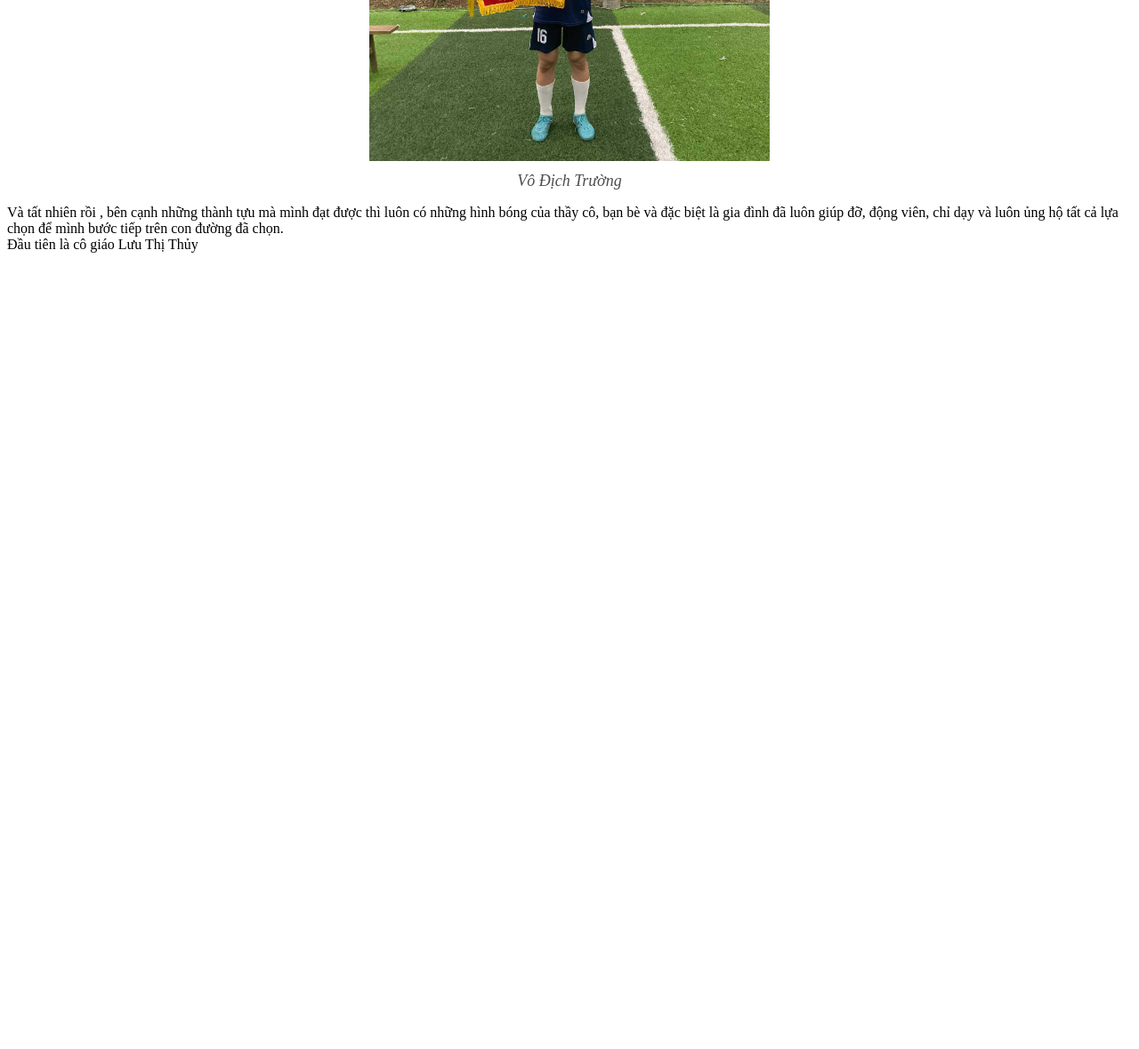
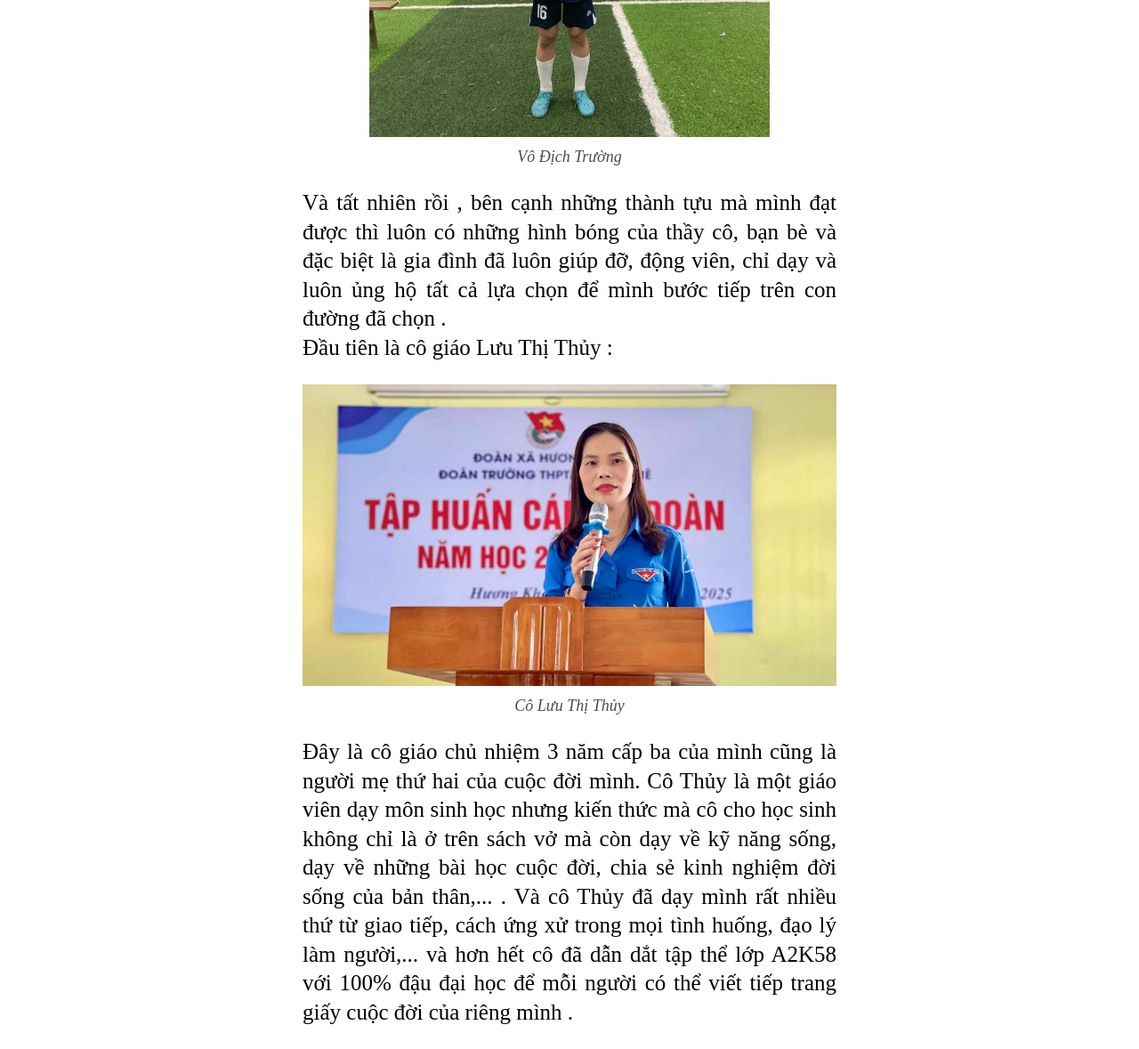
Before and after one commit to nguyenngochieumamtit21-spec/project-ve.ban.than, a plain HTML site: page index.html in a window 1280 px wide. Shown: the part 4580-5759 px from the top of the page at 89% size. Before the commit the page ends 4880 px from the top, so only its background shows below. Drawn offline with Linux system fonts and the light colour scheme.

Commit message:
sửa lần 4

```diff
--- a/index.html
+++ b/index.html
@@ -7,16 +7,17 @@
     <link rel="stylesheet" href="style.css" />
   </head>
   <body>
-    <div class="h1"><h1>Cố Gắng Chưa Chắc Đã Thành Công Nhưng Không Cố Gắng Sẽ Thất Bại</h1>
+    <div class="h1">
+      <h1>Cố Gắng Chưa Chắc Đã Thành Công Nhưng Không Cố Gắng Sẽ Thất Bại</h1>
     </div>
     <div class="h2">
       <h2>
-      Nguyễn Ngọc Hiếu (sinh năm 2007), sinh viên năm 1 ngành kỹ thuật phần mềm
-      , sinh ra và lớn lên ở Hà Tĩnh, là một chàng trai luôn thể hiện mình là
-      người tràn đầy năng lượng tích cực và luôn mang đến niềm vui cho mọi
-      người. Sinh ra ở một huyện quê nghèo miền núi, Ngọc Hiếu may mắn
-      được sống trong gia đình có bố mẹ luôn ủng hộ và tạo động lực trên con
-      đường theo đuổi tri thức để có thể đạt được những thành tích như thời điểm
+        Nguyễn Ngọc Hiếu (sinh năm 2007), sinh viên năm 1 ngành kỹ thuật phần
+        mềm , sinh ra và lớn lên ở Hà Tĩnh, là một chàng trai luôn thể hiện mình
+        là người tràn đầy năng lượng tích cực và luôn mang đến niềm vui cho mọi
+        người. Sinh ra ở một huyện quê nghèo miền núi, Ngọc Hiếu may mắn được
+        sống trong gia đình có bố mẹ luôn ủng hộ và tạo động lực trên con đường
+        theo đuổi tri thức để có thể đạt được những thành tích như thời điểm
         hiện tại.
       </h2>
     </div>
@@ -27,14 +28,14 @@
     <div class="a1">
       <p>
         Từ khi bước chân vào giảng đường đại học, với sự giúp đỡ của các thầy cô
-      và bạn bè cũng là động lực để mình ngày càng cố gắng hoàn thiện bản thân.
-      Biết đến trường Đại học Công Nghiệp Hà Nội từ khi còn ngồi trên ghế trung
-      học cơ sở, mình đã xác định được đây sẽ là ngôi trường đại học tương lai
-      của bản thân. Ngay sau khi thi tốt nghiệp THPT, có rất nhiều lựa chọn về
-      ngành học, mình đã chọn theo học ngành kỹ thuật phần mềm và trở thành sinh
-      viên tại ngôi trường mà mình mơ ước từ lâu. Ngay từ nhỏ mình đã có mơ ước
-      được làm ở bộ phận quản lý và kỹ sư cho các doanh nghiệp nước ngoài nên
-      mình đã chọn ngành học tại ngôi trường này.
+        và bạn bè cũng là động lực để mình ngày càng cố gắng hoàn thiện bản
+        thân. Biết đến trường Đại học Công Nghiệp Hà Nội từ khi còn ngồi trên
+        ghế trung học cơ sở, mình đã xác định được đây sẽ là ngôi trường đại học
+        tương lai của bản thân. Ngay sau khi thi tốt nghiệp THPT, có rất nhiều
+        lựa chọn về ngành học, mình đã chọn theo học ngành kỹ thuật phần mềm và
+        trở thành sinh viên tại ngôi trường mà mình mơ ước từ lâu. Ngay từ nhỏ
+        mình đã có mơ ước được làm ở bộ phận quản lý và kỹ sư cho các doanh
+        nghiệp nước ngoài nên mình đã chọn ngành học tại ngôi trường này.
       </p>
     </div>
     <div class="ảnh-HaUI">
@@ -43,29 +44,29 @@
     </div>
     <div class="a2">
       <p>
-      Quan niệm của mình là “cố gắng chưa chắc đã thành công nhưng không cố gắng
-      chắc chắn sẽ thất bại” nên trong cuộc sống mình luôn nỗ lực, cố gắng hằng
-      ngày và không bao giờ nản chí trước bất kỳ khó khăn nào. Thú thực, ngay từ
-      khi bước chân vào trường đại học mình đã bị sốc bởi vì xung quanh có rất
-      nhiều người bạn giỏi và tài năng, họ giỏi trong mọi vấn đề trong cuộc sống
-      khiến một đứa từ quê lên như mình cảm thấy rất thất vọng về bản thân nhưng
-      không vì thế mà mình ngừng cố gắng.
+        Quan niệm của mình là “cố gắng chưa chắc đã thành công nhưng không cố
+        gắng chắc chắn sẽ thất bại” nên trong cuộc sống mình luôn nỗ lực, cố
+        gắng hằng ngày và không bao giờ nản chí trước bất kỳ khó khăn nào. Thú
+        thực, ngay từ khi bước chân vào trường đại học mình đã bị sốc bởi vì
+        xung quanh có rất nhiều người bạn giỏi và tài năng, họ giỏi trong mọi
+        vấn đề trong cuộc sống khiến một đứa từ quê lên như mình cảm thấy rất
+        thất vọng về bản thân nhưng không vì thế mà mình ngừng cố gắng.
       </p>
       <p>
-      Và chính nhờ những suy nghĩ ấy mà mình đã cố gắng thay đổi bản thân, tham
-      gia các hoạt động ngoại khóa hay các CLB, cố gắng kết bạn tạo ra và xây
-      dựng các mối quan hệ tốt đẹp và lành mạnh, tìm tòi và học tập những điều
-      mới mẻ từ các bạn đồng trang lứa, các giảng viên ưu tú của trường ĐH HaUI,
-      các anh chị khóa trước,... .
+        Và chính nhờ những suy nghĩ ấy mà mình đã cố gắng thay đổi bản thân,
+        tham gia các hoạt động ngoại khóa hay các CLB, cố gắng kết bạn tạo ra và
+        xây dựng các mối quan hệ tốt đẹp và lành mạnh, tìm tòi và học tập những
+        điều mới mẻ từ các bạn đồng trang lứa, các giảng viên ưu tú của trường
+        ĐH HaUI, các anh chị khóa trước,... .
       </p>
       <p>
-      Mình sinh ra và lớn lên tại Hương Khê, Hà Tĩnh — một vùng quê yên bình với
-      nhiều kỷ niệm tuổi thơ và nơi đây còn được gọi với cái tên khác là
+        Mình sinh ra và lớn lên tại Hương Khê, Hà Tĩnh — một vùng quê yên bình
+        với nhiều kỷ niệm tuổi thơ và nơi đây còn được gọi với cái tên khác là
         <strong>Vùng đất chảo lửa túi mưa</strong>: là một trong những vùng đất
         với nắng nóng và mưa khắc nghiệt nhất Việt Nam. Trước khi bước vào giảng
         đường đại học, mình đã học tập tại Trường Trung học Phổ thông Hương Khê,
-      nơi đã giúp mình xây dựng nền tảng kiến thức vững chắc và nuôi dưỡng nhiều
-      ước mơ.
+        nơi đã giúp mình xây dựng nền tảng kiến thức vững chắc và nuôi dưỡng
+        nhiều ước mơ.
       </p>
     </div>
     <div class="image-HuongKhe">
@@ -76,8 +77,8 @@
       <p>
         Nếu để kể về bản thân thì mình là 1 người có vóc dáng trung bình, đeo
         kính, với tính cách hòa đồng, cầu tiến và khá nhút nhát nhưng lại yêu
-      thích thể thao và cũng đã đạt được một số thành tựu nho nhỏ như giải 2 cờ
-      vua huyện, giải 1 bóng bàn huyện và cả bóng đá lẫn các môn thể thao
+        thích thể thao và cũng đã đạt được một số thành tựu nho nhỏ như giải 2
+        cờ vua huyện, giải 1 bóng bàn huyện và cả bóng đá lẫn các môn thể thao
         khác... .
       </p>
     </div>
@@ -88,11 +89,31 @@
       <img src="./img/bong.da.jpg" alt="Vô Địch Trường" class="anh-2" />
       <div class="caption4">Vô Địch Trường</div>
     </div>
+    <div class="a4">
       <p>
         Và tất nhiên rồi , bên cạnh những thành tựu mà mình đạt được thì luôn có
         những hình bóng của thầy cô, bạn bè và đặc biệt là gia đình đã luôn giúp
         đỡ, động viên, chỉ dạy và luôn ủng hộ tất cả lựa chọn để mình bước tiếp
-      trên con đường đã chọn. <br /> Đầu tiên là cô giáo Lưu Thị Thủy
+        trên con đường đã chọn . <br />
+        Đầu tiên là cô giáo Lưu Thị Thủy :
       </p>
+    </div>
+    <div class="image-CoThuy">
+      <img src="./img/co.giao.jpg" alt="Cô Lưu Thủy" class="anh-3" />
+      <div class="caption5">Cô Lưu Thị Thủy</div>
+    </div>
+    <div class="a5">
+      <p>
+        Đây là cô giáo chủ nhiệm 3 năm cấp ba của mình cũng là người mẹ thứ hai
+        của cuộc đời mình. Cô Thủy là một giáo viên dạy môn sinh học nhưng kiến
+        thức mà cô cho học sinh không chỉ là ở trên sách vở mà còn dạy về kỹ
+        năng sống, dạy về những bài học cuộc đời, chia sẻ kinh nghiệm đời sống
+        của bản thân,... . Và cô Thủy đã dạy mình rất nhiều thứ từ giao tiếp,
+        cách ứng xử trong mọi tình huống, đạo lý làm người,... và hơn hết cô đã
+        dẫn dắt tập thể lớp A2K58 với 100% đậu đại học để mỗi người có thể viết
+        tiếp trang giấy cuộc đời của riêng mình .
+      </p>
+    </div>
+
   </body>
 </html>
--- a/style.css
+++ b/style.css
@@ -52,7 +52,7 @@
   font-style: italic;
   color: rgba(0, 0, 0, 0.7);
   margin-top: 8px;
-  margin-bottom: 15px;
+  margin-bottom: 8px;
 }
 .caption4 {
   font-size: 18px;
@@ -67,7 +67,7 @@
 .anh-2 {
   width: auto;
   height: 600px;
-  margin-top: 40px;
+  margin-top: 20px;
 }
 .h1 {
   text-align: center;
@@ -102,3 +102,32 @@
   line-height: 1.3;
   font-size: 25px;
 }
+.a4 {
+  text-align: justify;
+  width: 600px;
+  margin: 0 auto;
+  line-height: 1.3;
+  font-size: 25px;
+}
+.image-CoThuy {
+  text-align: center;
+}
+.anh-3 {
+  text-align: center;
+  width: 600px;
+  height: auto;
+}
+.caption5 {
+  color: rgba(0, 0, 0, 0.7);
+  font-size: 18px;
+  font-style: italic;
+  margin-top: 8px;
+}
+.a5 {
+  text-align: justify;
+  font-size: 25px;
+  width: 600px;
+  margin: 0 auto;
+  line-height: 1.3;
+  font-family: "Times New Roman", serif;
+}
```
Also changed, not shown: img/co.giao.jpg (added). Lines whose indentation alone changed are shown as unchanged.
